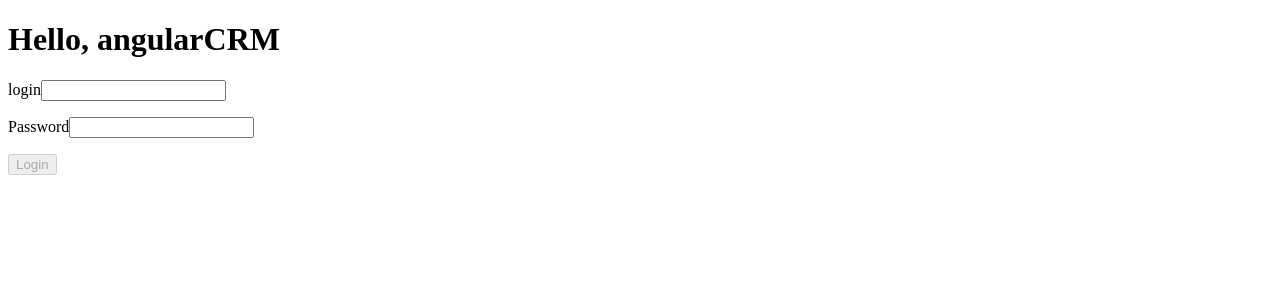
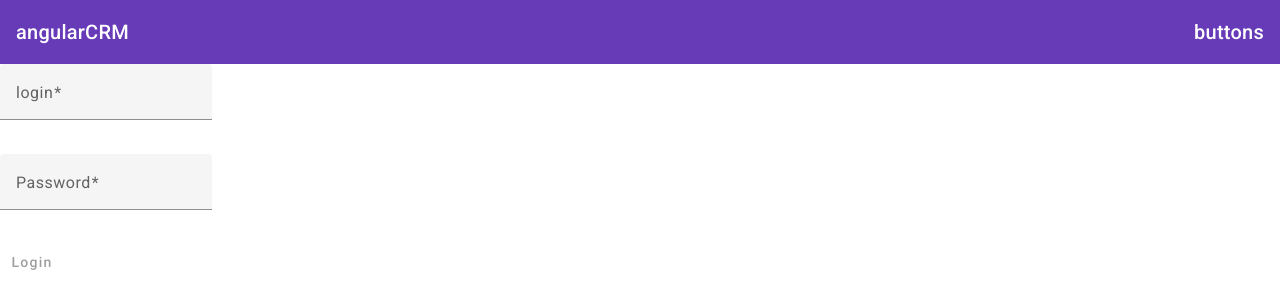
Before and after one commit to jollivetc/angularCRM-0624, an Angular app: page / in a window 1280 px wide. Shown: the top 308 px of the page. Built offline with nearby package versions, Linux system fonts and the light colour scheme.

Commit message:
adding material

```diff
--- a/angular.json
+++ b/angular.json
@@ -30,6 +30,7 @@
               "src/assets"
             ],
             "styles": [
+              "@angular/material/prebuilt-themes/deeppurple-amber.css",
               "src/styles.scss"
             ],
             "scripts": []
@@ -90,6 +91,7 @@
               "src/assets"
             ],
             "styles": [
+              "@angular/material/prebuilt-themes/deeppurple-amber.css",
               "src/styles.scss"
             ],
             "scripts": []
--- a/package.json
+++ b/package.json
@@ -11,10 +11,12 @@
   "private": true,
   "dependencies": {
     "@angular/animations": "^17.3.0",
+    "@angular/cdk": "^17.3.10",
     "@angular/common": "^17.3.0",
     "@angular/compiler": "^17.3.0",
     "@angular/core": "^17.3.0",
     "@angular/forms": "^17.3.0",
+    "@angular/material": "^17.3.10",
     "@angular/platform-browser": "^17.3.0",
     "@angular/platform-browser-dynamic": "^17.3.0",
     "@angular/router": "^17.3.0",
--- a/src/app/app.component.html
+++ b/src/app/app.component.html
@@ -1,3 +1,10 @@
-<h1>Hello, {{ title }}</h1>
+<div>
+  <mat-toolbar color="primary">
+    <span>{{ title }}</span>
+    <span class="fill-space"></span>
+    <span>buttons</span>
+  </mat-toolbar>
+</div>
+
 
 <crm-login></crm-login>
--- a/src/app/app.component.scss
+++ b/src/app/app.component.scss
@@ -1,6 +1,3 @@
-.myclass{
-  color:red;
+.fill-space {
+  flex: 1 1 auto;
 }
-.myclass2{
-  color:green;
-}
--- a/src/app/app.component.ts
+++ b/src/app/app.component.ts
@@ -1,12 +1,12 @@
-import { NgClass, NgFor } from '@angular/common';
 import { Component } from '@angular/core';
 import { RouterOutlet } from '@angular/router';
 import { LoginComponent } from './login/login.component';
+import {MatToolbarModule} from '@angular/material/toolbar'
 
 @Component({
   selector: 'crm-root',
   standalone: true,
-  imports: [RouterOutlet, LoginComponent],
+  imports: [RouterOutlet, LoginComponent, MatToolbarModule],
   templateUrl: './app.component.html',
   styleUrl: './app.component.scss'
 })
--- a/src/app/app.config.ts
+++ b/src/app/app.config.ts
@@ -2,7 +2,8 @@ import { ApplicationConfig } from '@angular/core';
 import { provideRouter } from '@angular/router';
 
 import { routes } from './app.routes';
+import { provideAnimationsAsync } from '@angular/platform-browser/animations/async';
 
 export const appConfig: ApplicationConfig = {
-  providers: [provideRouter(routes)]
+  providers: [provideRouter(routes), provideAnimationsAsync()]
 };
--- a/src/app/login/login.component.html
+++ b/src/app/login/login.component.html
@@ -1,17 +1,23 @@
 <form [formGroup]="loginForm" (ngSubmit)="login()">
   <p>
-    <label for="login">login</label>
-    <input type="text" name="login" formControlName="login">
+    <mat-form-field>
+      <mat-label for="login">login</mat-label>
+      <input matInput type="text" name="login" formControlName="login">
+    </mat-form-field>
     <span *ngIf="loginForm.get('login')?.touched && loginForm.get('login')?.errors">
       <span *ngIf="loginForm.get('login')?.errors?.['required']">Login required</span>
       <span *ngIf="loginForm.get('login')?.errors?.['minlength']">minimal length is 3</span>
     </span>
   </p>
   <p>
-    <label for="password">Password</label>
-    <input type="text" name="password" formControlName="password">
+    <mat-form-field>
+      <mat-label for="password">Password</mat-label>
+      <input matInput type="text" name="password" formControlName="password">
+    </mat-form-field>
   </p>
   <p>
-    <button type="submit" [disabled]="loginForm.invalid">Login</button>
+    <button mat-button type="submit"
+          [disabled]="loginForm.invalid"
+          color="primary">Login</button>
   </p>
 </form>
--- a/src/app/login/login.component.ts
+++ b/src/app/login/login.component.ts
@@ -1,11 +1,19 @@
 import { NgIf } from '@angular/common';
 import { Component } from '@angular/core';
 import { AbstractControl, FormControl, FormGroup, ReactiveFormsModule, ValidationErrors, Validators } from '@angular/forms';
+import {MatInputModule} from '@angular/material/input';
+import {MatFormFieldModule} from '@angular/material/form-field';
+import {MatButtonModule} from '@angular/material/button';
+
 
 @Component({
   selector: 'crm-login',
   standalone: true,
-  imports: [ReactiveFormsModule, NgIf],
+  imports: [ReactiveFormsModule,
+            NgIf,
+            MatFormFieldModule,
+            MatInputModule,
+            MatButtonModule],
   templateUrl: './login.component.html',
   styleUrl: './login.component.scss'
 })
--- a/src/index.html
+++ b/src/index.html
@@ -6,8 +6,10 @@
   <base href="/">
   <meta name="viewport" content="width=device-width, initial-scale=1">
   <link rel="icon" type="image/x-icon" href="favicon.ico">
+  <link href="https://fonts.googleapis.com/css2?family=Roboto:wght@300;400;500&display=swap" rel="stylesheet">
+  <link href="https://fonts.googleapis.com/icon?family=Material+Icons" rel="stylesheet">
 </head>
-<body>
+<body class="mat-typography">
   <crm-root></crm-root>
 </body>
 </html>
--- a/src/styles.scss
+++ b/src/styles.scss
@@ -1,4 +1,7 @@
 /* You can add global styles to this file, and also import other style files */
+
+html, body { height: 100%; }
+body { margin: 0; font-family: Roboto, "Helvetica Neue", sans-serif; }
 
 .ng-invalid.ng-touched{
   border-color: red;
```
Also changed, not shown: 1 other file (tests, documents, lock files or other folders).
